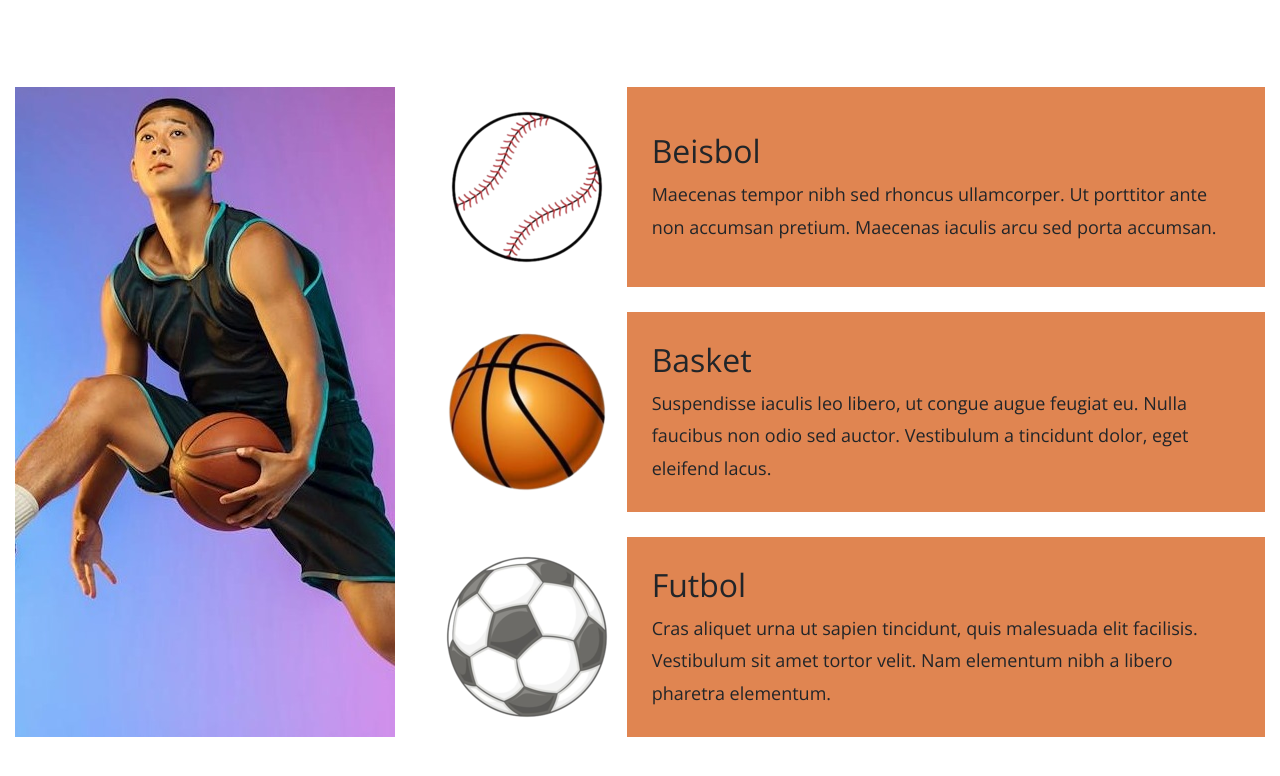
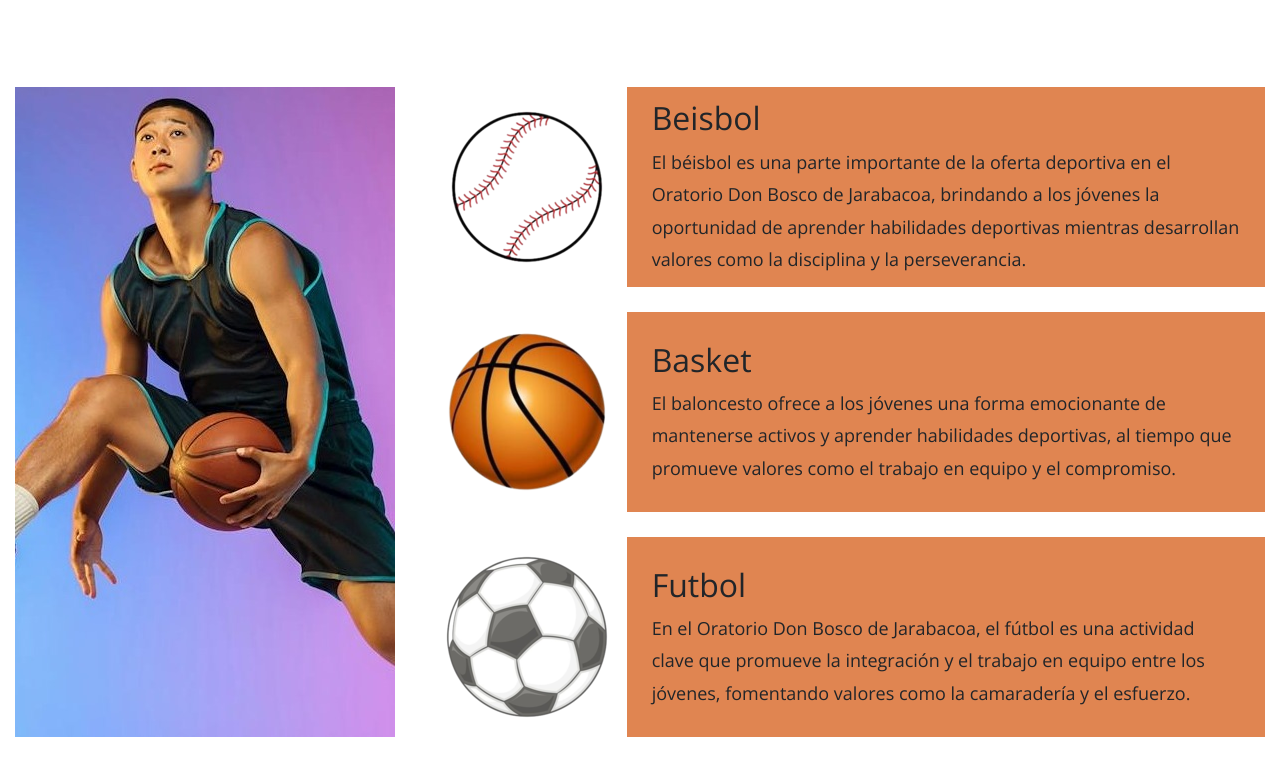
Before and after one commit to MustafaRandy7/github.6c-randy-09, a plain HTML site: page index.html in a window 1280 px wide. Shown: the part 2238-3014 px from the top of the page. Drawn offline with nearby package versions, Linux system fonts and the light colour scheme.

Commit message:
Update index.html
futbol, beisbol

```diff
--- a/index.html
+++ b/index.html
@@ -141,21 +141,21 @@
                         <img src="img/sc4-img-2.png" class="img-responsive tm-media-img">
                         <div class="media-body tm-box-5">
                             <h2>Beisbol</h2>
-                            <p class="mb-0">Maecenas tempor nibh sed rhoncus ullamcorper. Ut porttitor ante non accumsan pretium. Maecenas iaculis arcu sed porta accumsan.</p>
+                            <p class="mb-0">El béisbol es una parte importante de la oferta deportiva en el Oratorio Don Bosco de Jarabacoa, brindando a los jóvenes la oportunidad de aprender habilidades deportivas mientras desarrollan valores como la disciplina y la perseverancia.</p>
                         </div>
                     </div>
                     <div class="media tm-media">
                         <img src="img/sc4-img-3.png" class="img-responsive tm-media-img">
                         <div class="media-body tm-box-5">
                             <h2>Basket</h2>
-                            <p class="mb-0">Suspendisse iaculis leo libero, ut congue augue feugiat eu. Nulla faucibus non odio sed auctor. Vestibulum a tincidunt dolor, eget eleifend lacus.</p>
+                            <p class="mb-0">El baloncesto ofrece a los jóvenes una forma emocionante de mantenerse activos y aprender habilidades deportivas, al tiempo que promueve valores como el trabajo en equipo y el compromiso.</p>
                         </div>
                     </div>
                     <div class="media tm-media">
                         <img src="img/sc4-img-4.png" class="img-responsive tm-media-img">
                         <div class="media-body tm-box-5">
                             <h2>Futbol</h2>
-                            <p class="mb-0"> Cras aliquet urna ut sapien tincidunt, quis malesuada elit facilisis. Vestibulum sit amet tortor velit. Nam elementum nibh a libero pharetra elementum. </p>
+                            <p class="mb-0">En el Oratorio Don Bosco de Jarabacoa, el fútbol es una actividad clave que promueve la integración y el trabajo en equipo entre los jóvenes, fomentando valores como la camaradería y el esfuerzo.</p>
                         </div>
                     </div>
                 </div>
```
